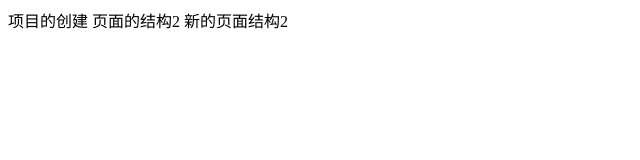
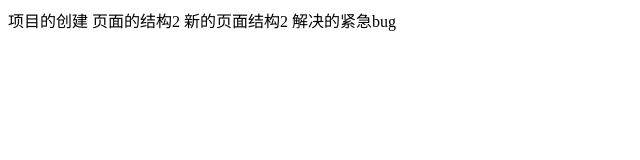
Before and after one commit to Chenflash/demo, a plain HTML site: page index.html in a window 1280 px wide. Shown: the whole page, without its empty margins (0-640 px from the left). Drawn offline with Linux system fonts and the light colour scheme.

Commit message:
紧急的bug被修复

```diff
--- a/index.html
+++ b/index.html
@@ -1,3 +1,4 @@
 项目的创建
 <html><body>页面的结构2<body><html>
 新的页面结构2
+解决的紧急bug
```
